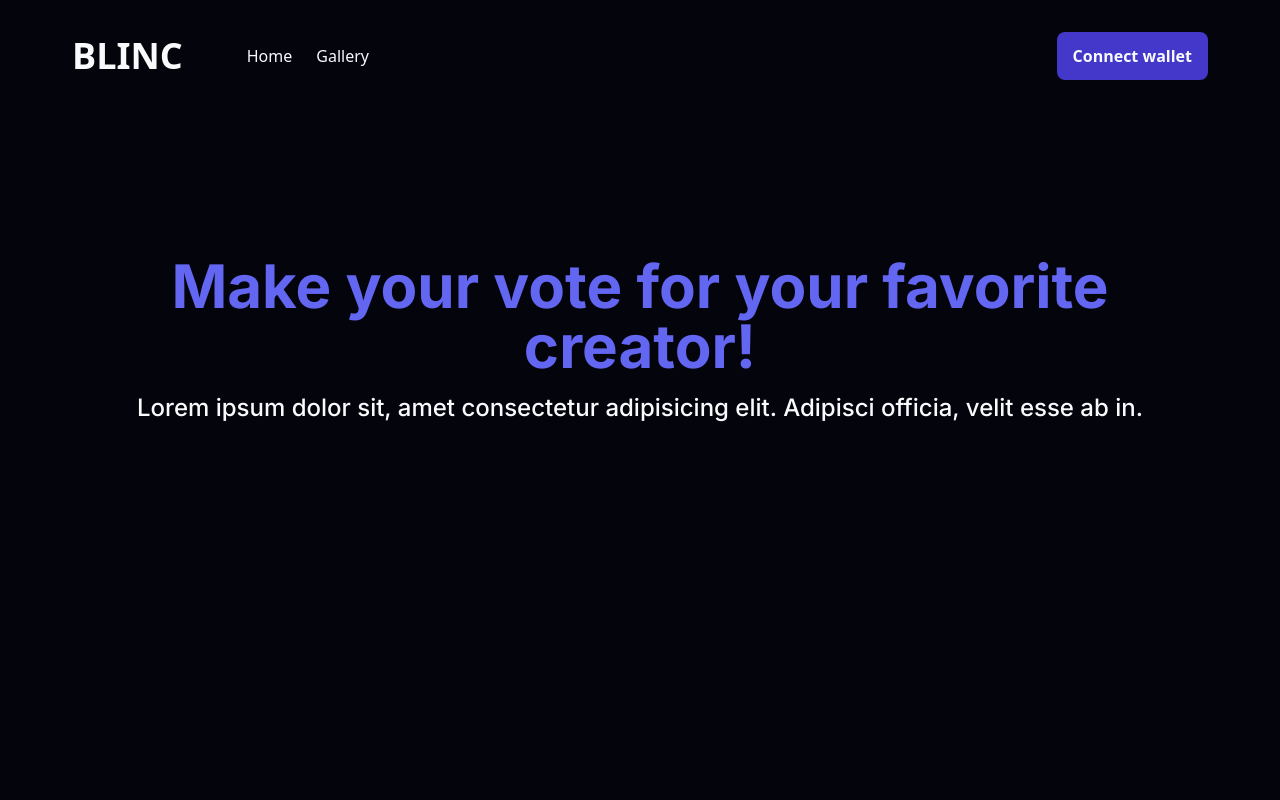
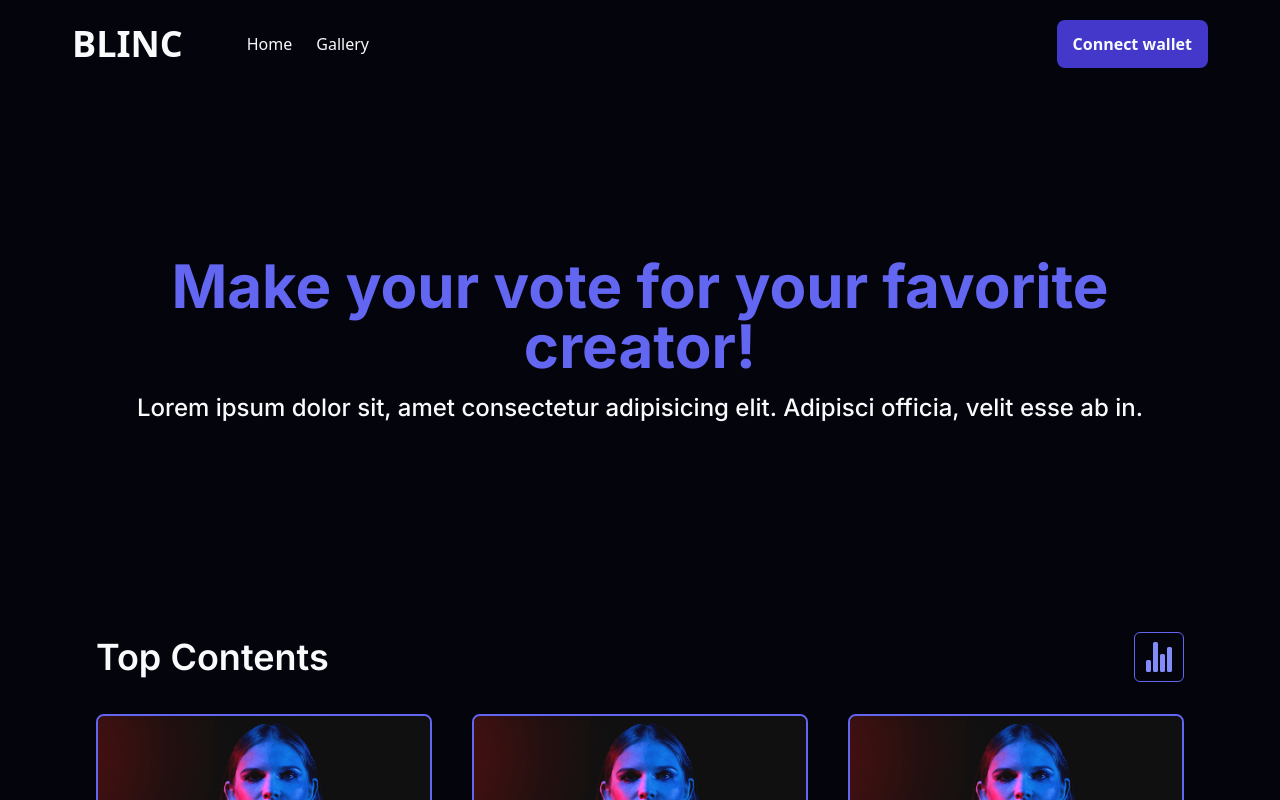
Before and after one commit to ZoroPinus/web3project1, a Next.js app: page /gallery in a window 1280 px wide. Shown: the top 800 px of the page. Built offline with nearby package versions, Linux system fonts and the light colour scheme.

Commit message:
edited gallery page

```diff
--- a/src/components/Trending.js
+++ b/src/components/Trending.js
@@ -25,6 +25,7 @@
               >
                 <path d="M394.23 197.56a300.43 300.43 0 00-53.37-90C301.2 61.65 249.05 32 208 32a16 16 0 00-15.48 20c13.87 53-14.88 97.07-45.31 143.72C122 234.36 96 274.27 96 320c0 88.22 71.78 160 160 160s160-71.78 160-160c0-43.3-7.32-84.49-21.77-122.44zm-105.9 221.13C278 429.69 265.05 432 256 432s-22-2.31-32.33-13.31S208 390.24 208 368c0-25.14 8.82-44.28 17.34-62.78 4.95-10.74 10-21.67 13-33.37a8 8 0 0112.49-4.51A126.48 126.48 0 01275 292c18.17 24 29 52.42 29 76 0 22.24-5.42 39.77-15.67 50.69z" />
               </svg>
+              {/* SHOULD INCREMENT AFTER VOTING */}
               <span>1.1k</span>
             </div>
           </div>
--- a/src/pages/gallery/index.js
+++ b/src/pages/gallery/index.js
@@ -1,12 +1,31 @@
 import Image from "next/image";
 import { Inter } from "next/font/google";
 const inter = Inter({ subsets: ["latin"] });
+import { useState, useEffect } from "react";
+import Link from "next/link";
+import Trending from "../../components/Trending.js";
 
 export default function Gallery() {
+  const [animateHeader, setAnimateHeader] = useState(false);
+  useEffect(() => {
+    const listener = () => {
+      if (window.scrollY > 140) {
+        setAnimateHeader(true);
+      } else setAnimateHeader(false);
+    };
+    window.addEventListener("scroll", listener);
+    return () => {
+      window.removeEventListener("scroll", listener);
+    };
+  }, []);
   return (
     <>
-      <header className="w-full px-10 fixed top-0 z-40">
-        <nav className="p-8">
+      <header
+        className={`w-full px-10 fixed top-0 z-40 scroll-smooth ${
+          animateHeader && " bg-[#1a1a56]"
+        }`}
+      >
+        <nav className="py-5 px-8">
           <div className="container mx-auto flex justify-between items-center">
             <div className="flex items-center">
               <div className="blinc-logo uppercase font-bold text-4xl text-slate-50 mr-16">
@@ -14,10 +33,10 @@
               </div>
               <ul className="nav-links flex gap-6">
                 <li className="text-md sm:text-base text-slate-50 hover:text-indigo-500">
-                  <a href="../">Home</a>
+                  <a href="#hero">Home</a>
                 </li>
                 <li className="text-md sm:text-base text-slate-50 hover:text-indigo-500">
-                  <a href="#gallery">Gallery</a>
+                  <a href="gallery/">Gallery</a>
                 </li>
               </ul>
             </div>
@@ -30,10 +49,11 @@
           </div>
         </nav>
       </header>
+
       <main
         className={`flex min-h-screen flex-col items-center justify-between p-24 ${inter.className} scroll-smooth`}
       >
-        <div className="container mx-auto pt-40" id="gallery">
+        <div className="container mx-auto pt-40 pb-32" id="gallery">
           <div className="flex items-center justify-center">
             <div className="text-center">
               <h2 className="md:text-6xl text-4xl font-bold text-indigo-500 mb-4">
@@ -46,6 +66,29 @@
             </div>
           </div>
         </div>
+
+        <div className="trending-content py-20">
+          <div className="flex justify-between items-center mb-8">
+            <h3 className="text-2xl md:text-4xl text-slate-50  font-semibold">
+              Top Contents
+            </h3>
+            <a
+              href="#"
+              className="inline-block p-2 border border-indigo-500 rounded-md hover:border-slate-50 fill-indigo-400 hover:fill-slate-50"
+            >
+              <span>
+                <svg
+                  className=" h-8 w-8"
+                  xmlns="http://www.w3.org/2000/svg"
+                  viewBox="0 0 512 512"
+                >
+                  <path d="M104 496H72a24 24 0 01-24-24V328a24 24 0 0124-24h32a24 24 0 0124 24v144a24 24 0 01-24 24zM328 496h-32a24 24 0 01-24-24V232a24 24 0 0124-24h32a24 24 0 0124 24v240a24 24 0 01-24 24zM440 496h-32a24 24 0 01-24-24V120a24 24 0 0124-24h32a24 24 0 0124 24v352a24 24 0 01-24 24zM216 496h-32a24 24 0 01-24-24V40a24 24 0 0124-24h32a24 24 0 0124 24v432a24 24 0 01-24 24z" />
+                </svg>
+              </span>
+            </a>
+          </div>
+          <Trending />
+        </div>
       </main>
     </>
   );
--- a/src/pages/index.js
+++ b/src/pages/index.js
@@ -28,10 +28,10 @@
   return (
     <>
       <header
-        className={`w-full px-10 fixed top-0 z-40 ${
+        className={`w-full px-10 fixed top-0 z-40 scroll-smooth ${
           animateHeader && " bg-[#1a1a56]"
-        }`}
-      >
+        }`} >
+
         <nav className="py-5 px-8">
           <div className="container mx-auto flex justify-between items-center">
             <div className="flex items-center">
@@ -40,7 +40,7 @@
               </div>
               <ul className="nav-links flex gap-6">
                 <li className="text-md sm:text-base text-slate-50 hover:text-indigo-500">
-                  <a href="#">Home</a>
+                  <a href="#hero">Home</a>
                 </li>
                 <li className="text-md sm:text-base text-slate-50 hover:text-indigo-500">
                   <a href="gallery/">Gallery</a>
@@ -58,9 +58,9 @@
       </header>
 
       <main
-        className={`flex min-h-screen flex-col items-center justify-between p-24 ${inter.className}`}
+        className={`flex min-h-screen flex-col items-center justify-between p-24 scroll-smooth ${inter.className}`}
       >
-        <div className="container mx-auto py-32">
+        <div className="container mx-auto py-32" id="hero">
           <div className="grid grid-cols-1 md:grid-cols-2 items-center">
             <div>
               <h2 className="md:text-6xl text-4xl font-bold text-indigo-500 mb-7">
@@ -135,6 +135,7 @@
             </div>
           </div>
         </div>
+
         <div className="trending-content py-20">
           <div className="flex justify-between items-center mb-8">
             <h3 className="text-2xl md:text-4xl text-slate-50  font-semibold">
```
Also changed, not shown: src/components/footer.js (added).
